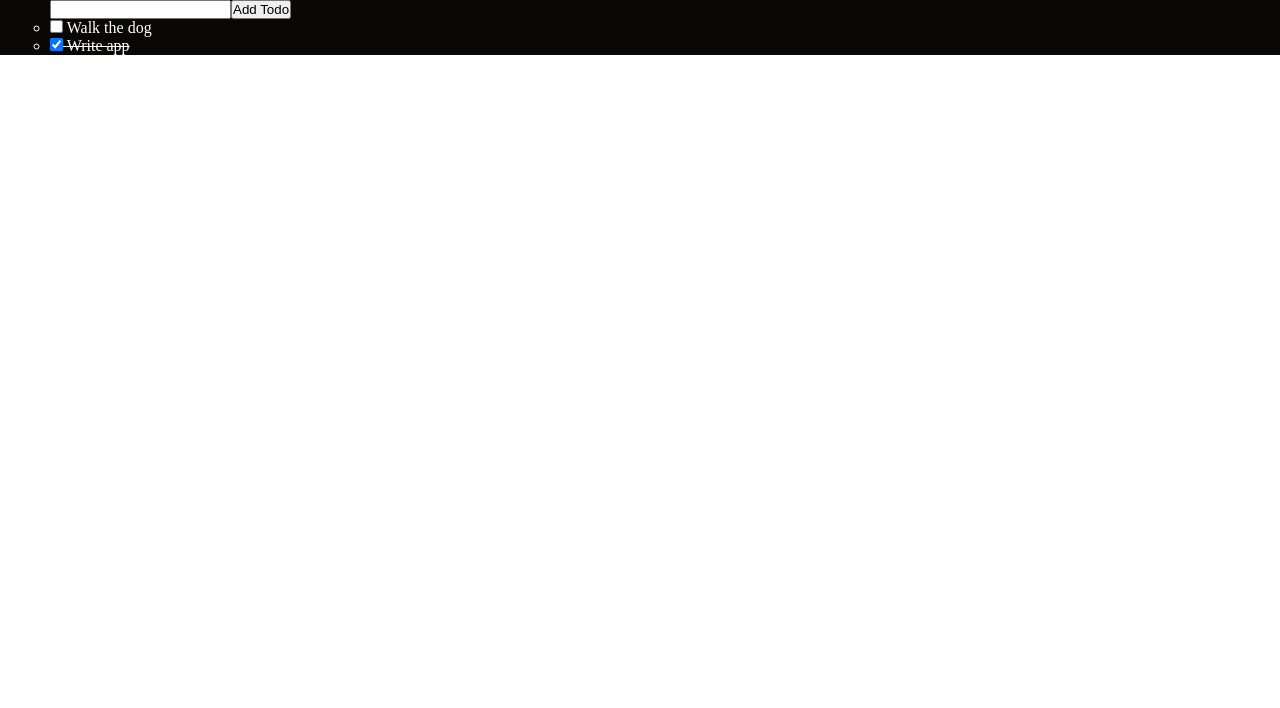
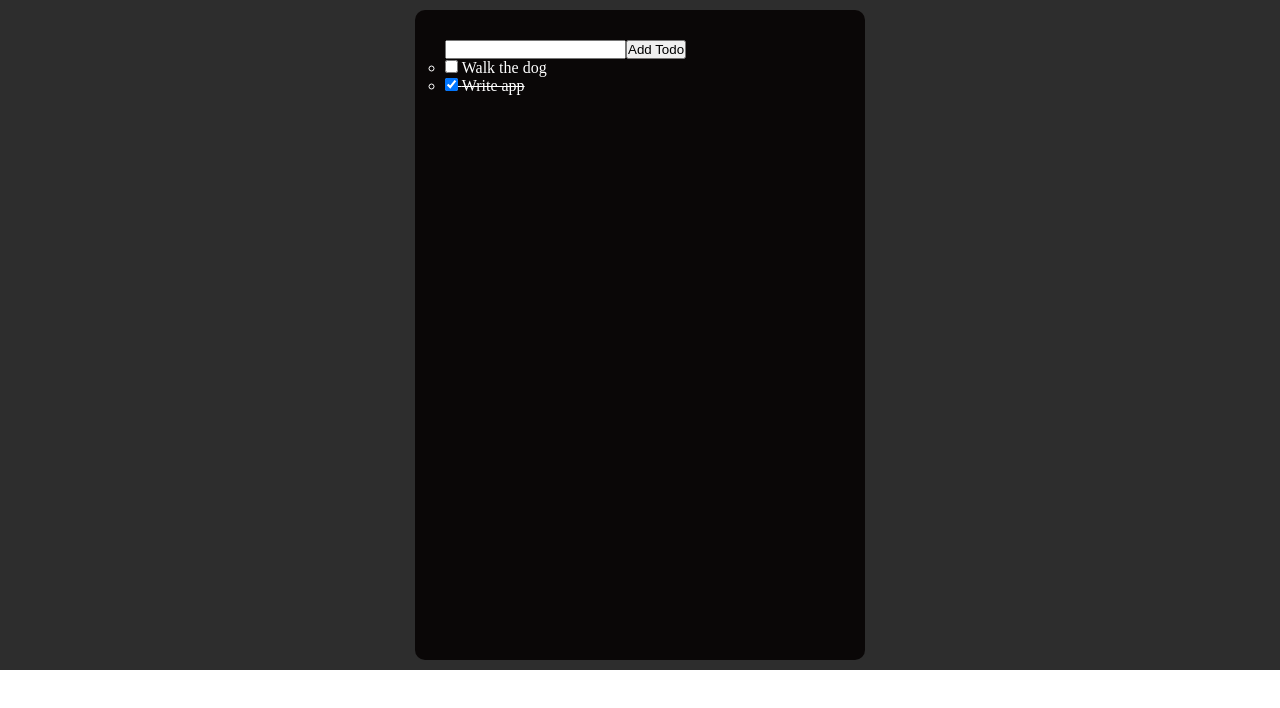
Before and after one commit to 5iveemmy/TypeScript-Todo, a React (Create React App) app: page / in a window 1280 px wide. Shown: the top 708 px of the page. Built offline with nearby package versions, Linux system fonts and the light colour scheme.

Commit message:
add background color

```diff
--- a/src/App.tsx
+++ b/src/App.tsx
@@ -3,8 +3,10 @@ import TodoApp from "./components/TodoApp";
 import { Container, GlobalStyle } from "./styles/global";
 
 const ForApp = styled.div`
-  background-color: #0a0707;
-  color: #fff;
+  background-color: #2d2d2d;
+  display: flex;
+  height: 100%;
+  justify-content: center;
 `;
 
 function App() {
--- a/src/styles/global.ts
+++ b/src/styles/global.ts
@@ -17,16 +17,24 @@ export const GlobalStyle = createGlobalStyle`
 `;
 
 export const Container = styled.div`
-  z-index: 1;
+  /* z-index: 1;
   width: 100%;
   max-width: 1300px;
   margin-right: auto;
   margin-left: auto;
   padding-right: 50px;
-  padding-left: 50px;
+  padding-left: 50px; */
 
-  /* display: flex;
-  justify-content: center; */
+  background-color: #0a0707;
+  color: #fff;
+  min-width: 450px;
+  min-height: 650px;
+  padding: 30px;
+  box-sizing: border-box;
+  border-radius: 10px;
+  /* box-shadow: 3px 6px 40px #5d5d5d; */
+  margin-bottom: 10px;
+  margin-top: 10px;
 
   @media screen and (max-width: 991px) {
     padding-right: 30px;
```
